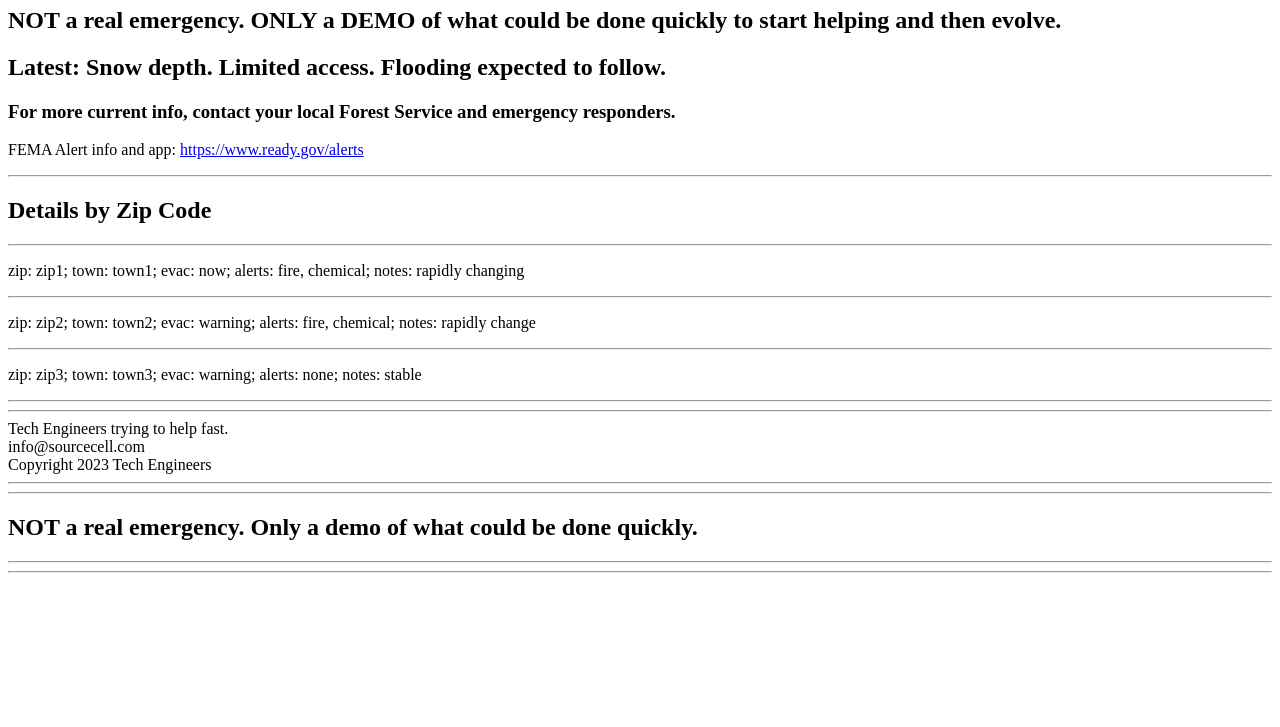
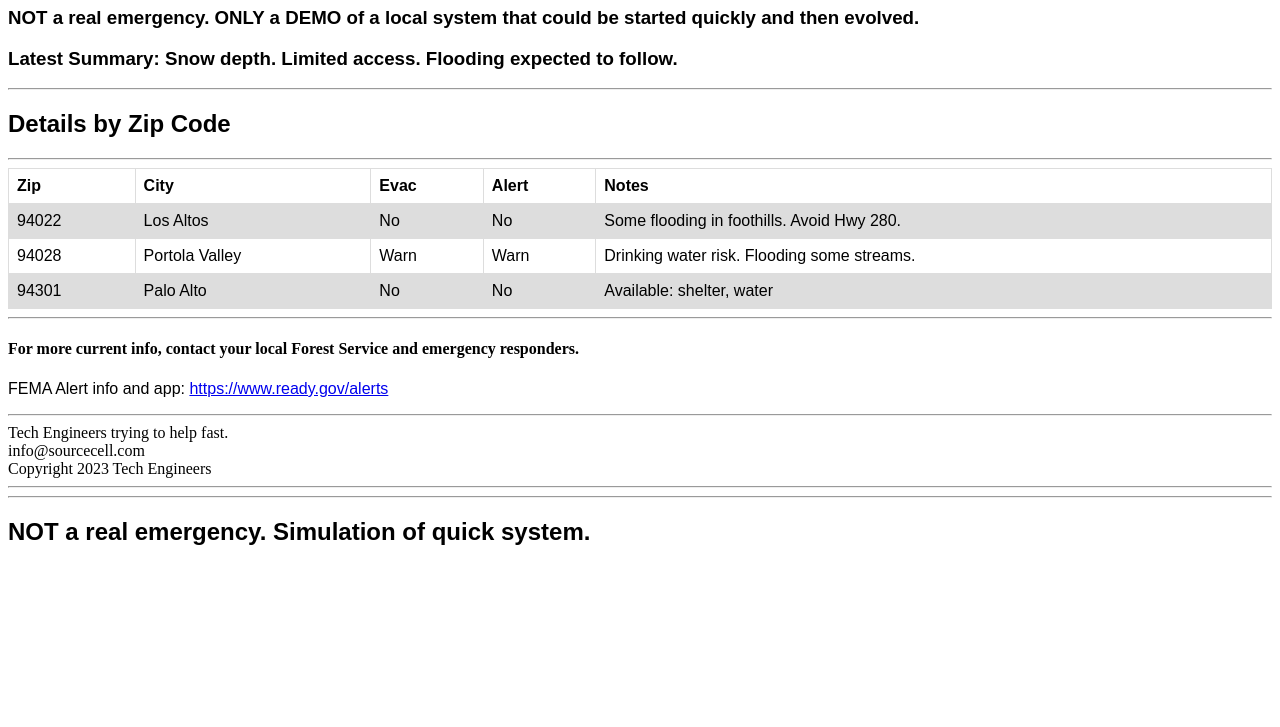
Before and after one commit to SourceCell/emergency_info_demo1, a plain HTML site: page index.html in a window 1280 px wide. Shown: the part 73-800 px from the top of the page. Drawn offline with Linux system fonts and the light colour scheme.

Commit message:
add iinitial styles. Reword home page.

```diff
--- a/index.html
+++ b/index.html
@@ -1,35 +1,62 @@
 <!DOCTYPE html>
 <html lang="en">
 <head>
-<!--<script src='src/site_info_api.js'> type='text/javascript'></script>-->
-
 
 <title>Emergency Info</title>
+
+<link rel="stylesheet" href="style.css">
 
 <style>
 </style>
 
 </head>
 <body>
-  <h1>Todays Emergency In Demoland and Surrounding Areas</h1>
-  <h2>NOT a real emergency. ONLY a DEMO of what could be done quickly to start helping and then evolve.</h2>
+  <h1>Today's Emergency Info Simulation</h1>
+  <h3>NOT a real emergency. ONLY a DEMO of a local system that could be started quickly and then evolved.</h3>
 
-  <h2>Latest: Snow depth. Limited access. Flooding expected to follow.</h2>
-
-  <h3>For more current info, contact your local Forest Service and emergency responders.</h3>
-
-  <p>FEMA Alert info and app: <a href="https://www.ready.gov/alerts">https://www.ready.gov/alerts</a></p>
+  <h3>Latest Summary: Snow depth. Limited access. Flooding expected to follow.</h3>
 
   <hr>
   <h2>Details by Zip Code</h2>
   <hr>
-    <p>zip: zip1; town: town1; evac: now; alerts: fire, chemical; notes: rapidly changing
-  <hr>
-   <p>zip: zip2; town: town2; evac: warning; alerts: fire, chemical; notes: rapidly change
-  <hr>
-   <p>zip: zip3; town: town3; evac: warning; alerts: none; notes: stable
+
+<table>
+  <tr>
+    <th>Zip</th>
+    <th>City</th>
+    <th>Evac</th>
+    <th>Alert</th>
+    <th>Notes</th>
+  </tr>
+  <tr>
+    <td>94022</td>
+    <td>Los Altos</td>
+    <td>No</td>
+    <td>No</td>
+    <td>Some flooding in foothills. Avoid Hwy 280.</td>
+  </tr>
+  <tr>
+    <td>94028</td>
+    <td>Portola Valley</td>
+    <td>Warn</td>
+    <td>Warn</td>
+    <td>Drinking water risk. Flooding some streams.</td>
+  </tr>
+  <tr>
+    <td>94301</td>
+    <td>Palo Alto</td>
+    <td>No</td>
+    <td>No</td>
+    <td>Available: shelter, water</td>
+  </tr>
+</table>
 
   <hr>
+
+  <h4>For more current info, contact your local Forest Service and emergency responders.</h4>
+
+  <p>FEMA Alert info and app: <a href="https://www.ready.gov/alerts">https://www.ready.gov/alerts</a></p>
+
   <hr>
 
   <div id="who_div_id">(who tbd)></div>
@@ -48,14 +75,7 @@
   <hr>
   <hr>
 
-  <h2>NOT a real emergency. Only a demo of what could be done quickly.</h2>
-
-  <hr>
-  <hr>
-
-<script>
-</script>
+  <h2>NOT a real emergency. Simulation of quick system.</h2>
 
   </body>
-
 </html>
--- /dev/null
+++ b/style.css
@@ -0,0 +1,22 @@
+
+h1, h2, h3, p {
+  font-family: arial, sans-serif;
+  border-collapse: collapse;
+  width: 100%;
+}
+
+table {
+  font-family: arial, sans-serif;
+  border-collapse: collapse;
+  width: 100%;
+}
+
+td, th {
+  border: 1px solid #dddddd;
+  text-align: left;
+  padding: 8px;
+}
+
+tr:nth-child(even) {
+  background-color: #dddddd;
+}
```
